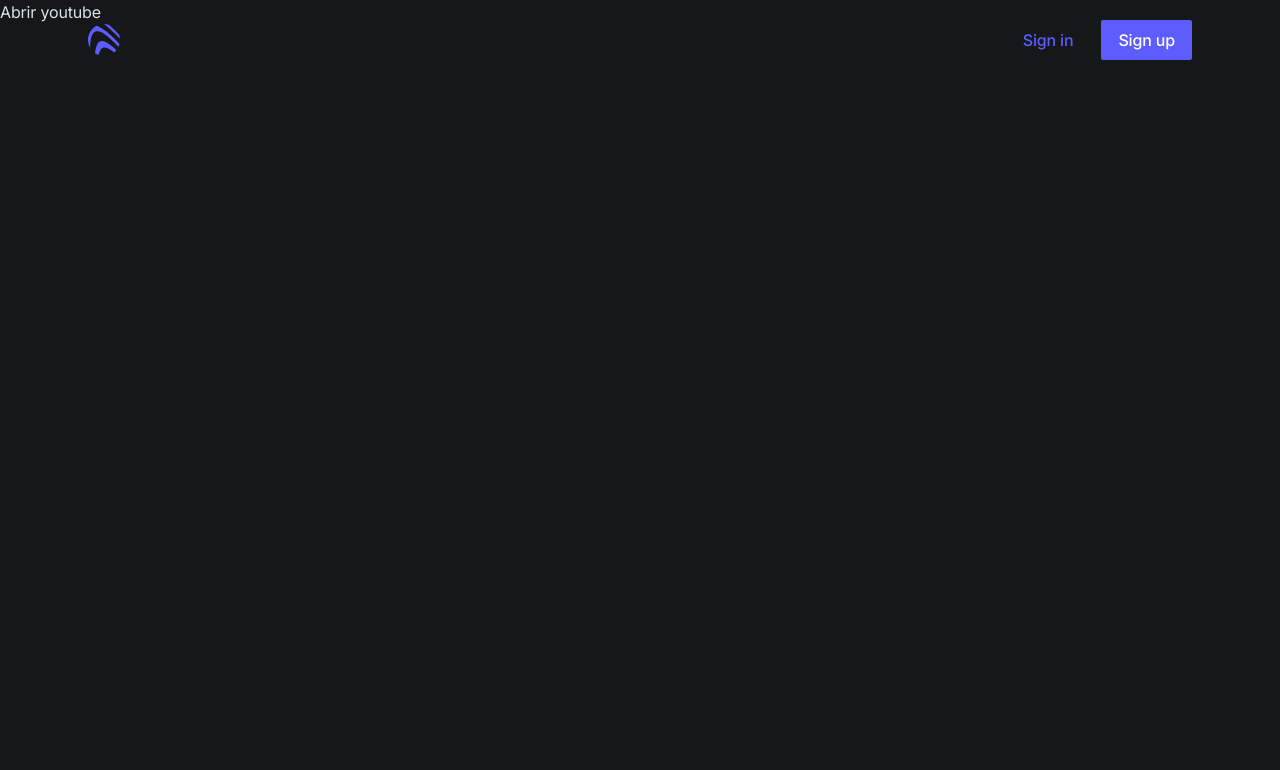
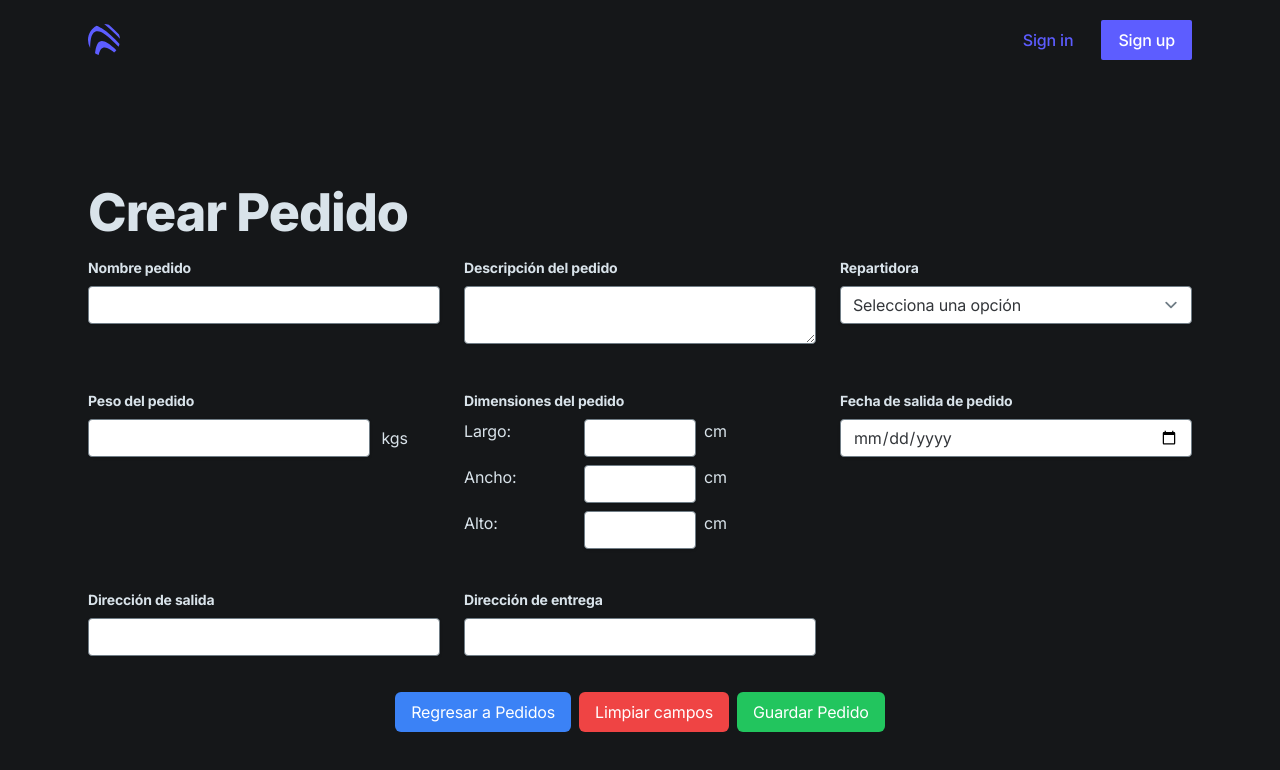
Before and after one commit to SergioSET/BuyBox, a Next.js app in the folder Cliente/: page /crear-pedido in a window 1280 px wide. Shown: the top 770 px of the page. Built offline with nearby package versions, Linux system fonts and the light colour scheme.

Commit message:
Actualizar título de Dashboard a "Dashboard - Pedidos" y corregir encabezados de tabla en page.tsx

```diff
--- a/Cliente/app/(panel)/crear-pedido/page.tsx
+++ b/Cliente/app/(panel)/crear-pedido/page.tsx
@@ -1,14 +1,130 @@
-export const metadata = {
-    title: 'Crear Pedido - Open PRO',
-    description: 'Page description',
-}
+'use client';
 
-import link from 'next/link'
+import Link from "next/link";
+
+// export const metadata = {
+//     title: 'Crear Pedido',
+//     description: 'Page description',
+// }
 
 export default function CrearPedido() {
-    return(
-        <div>
-            <a href="youtube.com">Abrir youtube</a>
-        </div>
+    const handleLimpiarCampos = () => {
+        console.log('Limpiar campos');
+    }
+
+    const handleGuardarPedido = () => {
+        console.log('Guardar Pedido');
+    }
+
+    'use client';
+
+    return (
+        <section className="relative">
+            <div className="max-w-6xl mx-auto px-4 sm:px-6">
+                <div className="pt-32 pb-12 md:pt-40 md:pb-20">
+                    <div className="justify-between items-center mb-8">
+                        <div className="w-full mt-5">
+                            <h1 className="h1 mb-3">Crear Pedido</h1>
+                            <form action="" className="grid grid-cols-3 gap-6">
+                                <div className="mb-4">
+                                    <label htmlFor="nombrePedido" className="block text-sm font-bold mb-2">
+                                        Nombre pedido
+                                    </label>
+                                    <input type="text" id="nombrePedido" className="shadow appearance-none border rounded w-full py-2 px-3 text-gray-700 leading-tight focus:outline-none focus:shadow-outline" />
+                                </div>
+
+                                <div className="mb-4">
+                                    <label htmlFor="descripcion" className="block  text-sm font-bold mb-2">
+                                        Descripción del pedido
+                                    </label>
+                                    <textarea id="descripcion" className="shadow appearance-none border rounded w-full py-2 px-3 text-gray-700 leading-tight focus:outline-none focus:shadow-outline" />
+                                </div>
+
+                                <div className="mb-4">
+                                    <label htmlFor="repartidora" className="block  text-sm font-bold mb-2">
+                                        Repartidora
+                                    </label>
+                                    <select id="repartidora" className="shadow appearance-none border rounded w-full py-2 px-3 text-gray-700 leading-tight focus:outline-none focus:shadow-outline">
+                                        <option value="0">Selecciona una opción</option>
+                                        <option value="1">Envíame</option>
+                                        <option value="2">Servientrega</option>
+                                        <option value="3">Coordinadora</option>
+                                        <option value="2">Deprisa</option>
+                                        <option value="3">Inter Rapidísimo</option>
+                                        <option value="3">TCC</option>
+                                    </select>
+                                </div>
+
+                                <div className="mb-4">
+                                    <label htmlFor="peso" className="block  text-sm font-bold mb-2">
+                                        Peso del pedido
+                                    </label>
+                                    <input type="number" id="peso" className="shadow appearance-none border rounded w-4/5 py-2 px-3 text-gray-700 leading-tight focus:outline-none focus:shadow-outline" min="0" step="1" />
+                                    <label className="w-1/5 m-3">kgs</label>
+                                </div>
+
+                                <div className="mb-4">
+                                    <label htmlFor="dimensiones" className="block  text-sm font-bold mb-2">
+                                        Dimensiones del pedido
+                                    </label>
+                                    <div className="grid grid-cols-3 gap-2">
+                                        <label className="w-full">Largo:</label>
+                                        <input type="number" id="dimensiones" className="shadow appearance-none border rounded w-full py-2 px-3 text-gray-700 leading-tight focus:outline-none focus:shadow-outline" min="0" step="1" />
+                                        <label className="w-full">cm</label>
+                                        <label className="w-full">Ancho:</label>
+                                        <input type="number" id="dimensiones" className="shadow appearance-none border rounded w-full py-2 px-3 text-gray-700 leading-tight focus:outline-none focus:shadow-outline" min="0" step="1" />
+                                        <label className="w-full">cm</label>
+                                        <label className="w-full">Alto:</label>
+                                        <input type="number" id="dimensiones" className="shadow appearance-none border rounded w-full py-2 px-3 text-gray-700 leading-tight focus:outline-none focus:shadow-outline" min="0" step="1" />
+                                        <label className="w-full">cm</label>
+                                    </div>
+                                </div>
+                                {/*
+                                    <div></div>
+                                    <div></div>
+                                    <div></div>
+                                </div> */}
+
+                                <div className="mb-4">
+                                    <label htmlFor="fechaPedido" className="block  text-sm font-bold mb-2">
+                                        Fecha de salida de pedido
+                                    </label>
+                                    <input type="date" id="fechaPedido" className="shadow appearance-none border rounded w-full py-2 px-3 text-gray-700 leading-tight focus:outline-none focus:shadow-outline" />
+                                </div>
+
+                                <div className="mb-4">
+                                    <label htmlFor="direccionSalida" className="block  text-sm font-bold mb-2">
+                                        Dirección de salida
+                                    </label>
+                                    <input type="text" id="direccionSalida" className="shadow appearance-none border rounded w-full py-2 px-3 text-gray-700 leading-tight focus:outline-none focus:shadow-outline" />
+                                </div>
+
+                                <div className="mb-4">
+                                    <label htmlFor="direccionEntrega" className="block  text-sm font-bold mb-2">
+                                        Dirección de entrega
+                                    </label>
+                                    <input type="text" id="direccionEntrega" className="shadow appearance-none border rounded w-full py-2 px-3 text-gray-700 leading-tight focus:outline-none focus:shadow-outline" />
+                                </div>
+
+                            </form>
+                        </div>
+
+                        <div className="w-full flex justify-center items-center mt-5">
+                            <Link href={"/dashboard"} className="px-4 py-2 bg-blue-500 text-white rounded-md">
+                                Regresar a Pedidos
+                            </Link>
+
+                            <button className="px-4 py-2 bg-red-500 text-white rounded-md ml-2" onClick={handleLimpiarCampos}>
+                                Limpiar campos
+                            </button>
+
+                            <button className="px-4 py-2 bg-green-500 text-white rounded-md ml-2" onClick={handleGuardarPedido}>
+                                Guardar Pedido
+                            </button>
+                        </div>
+                    </div>
+                </div>
+            </div>
+        </section>
     )
 }
--- a/Cliente/app/(panel)/dashboard/page.tsx
+++ b/Cliente/app/(panel)/dashboard/page.tsx
@@ -1,7 +1,7 @@
 import Link from "next/link";
 
 export const metadata = {
-    title: 'Dashboard - Open PRO',
+    title: 'Dashboard - Pedidos',
     description: 'Page description',
 }
 
@@ -31,8 +31,9 @@ export default function Dashboard() {
                                 <th>Nombre pedido</th>
                                 <th>Descripción</th>
                                 <th>Estado de pedido</th>
-                                <th>Fecha de pedido</th>
-                                <th>Dirreción de salida</th>
+                                <th>Fecha de salida de pedido</th>
+                                <td>Dirreción de salida</td>
+                                <th>Dirreción de entrega</th>
                                 <th>Costo de pedido</th>
                                 <th>Acciones</th>
                             </tr>
@@ -44,8 +45,9 @@ export default function Dashboard() {
                                 <td>Sofa C324</td>
                                 <td>Articulo inmueble de alta calidad, delicado y de gran dimensión</td>
                                 <td>Estado de pedido</td>
-                                <td>Fecha de pedido</td>
+                                <td>Fecha de salida de pedido</td>
                                 <td>Dirreción de salida</td>
+                                <td>Dirreción de entrega</td>
                                 <td>Costo de pedido</td>
                                 <td>
                                     {/* Buttons to edit and delete the pedido */}
```
